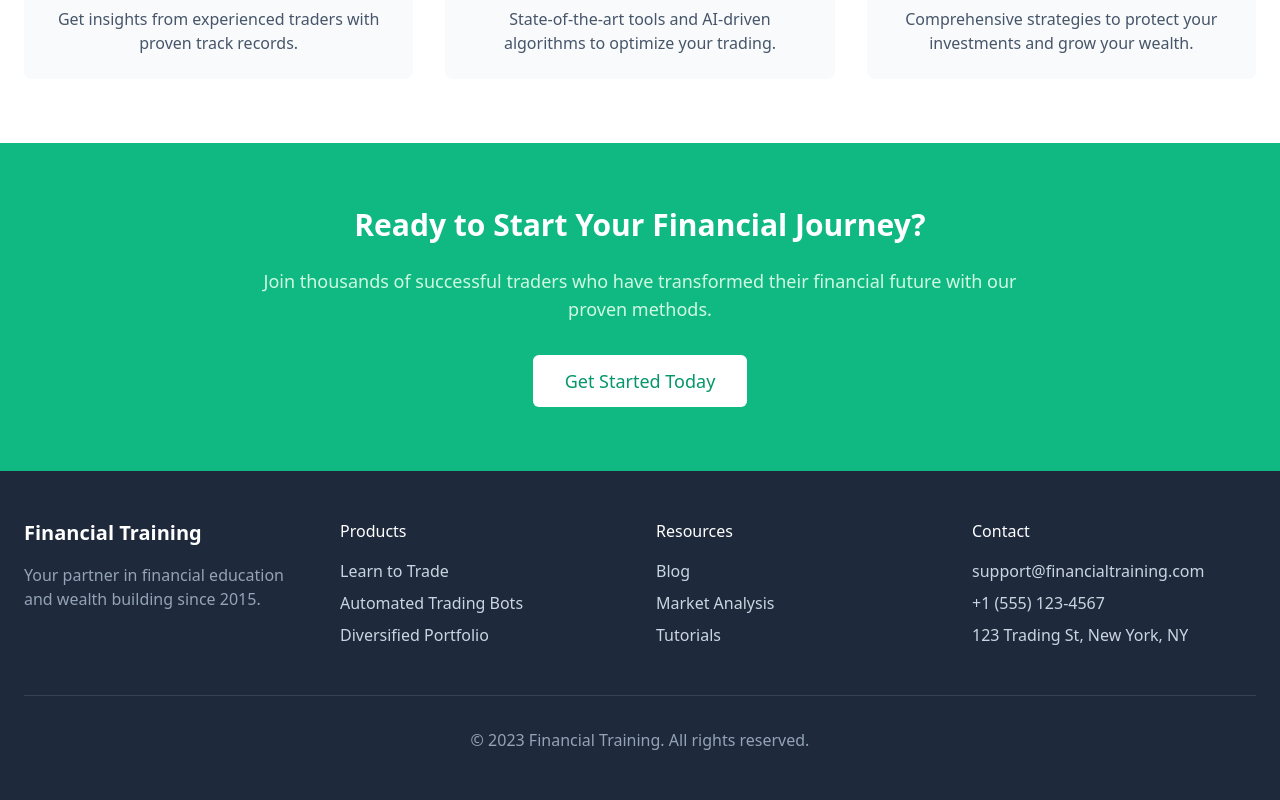
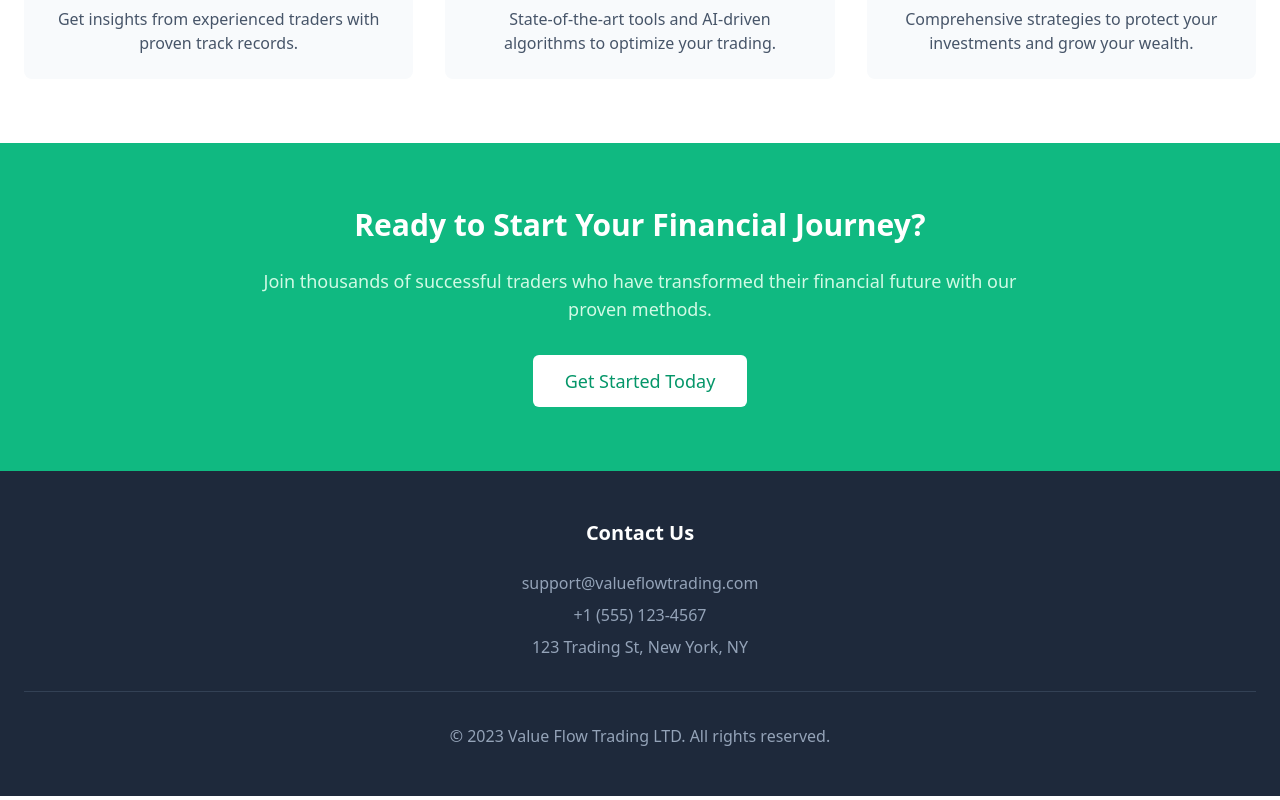
Before and after one commit to mhgideon/portfolio-magic-tools, a React (Vite) app: page / in a window 1280 px wide. Shown: the part 986-1786 px from the top of the page. Built offline with nearby package versions, Linux system fonts and the light colour scheme; the HTML template or start-up script is replaced by a standard one.

Commit message:
Update footer
Removed footer links; added contact details and copyright info for Value Flow Trading LTD.

```diff
--- a/src/pages/Index.tsx
+++ b/src/pages/Index.tsx
@@ -153,46 +153,19 @@ const Index = () => {
         </div>
       </div>
 
-      {/* Footer */}
+      {/* Footer - Updated to remove links and only show contact and copyright */}
       <footer className="bg-slate-800 text-slate-300 py-12 px-4 sm:px-6">
-        <div className="max-w-7xl mx-auto grid grid-cols-1 md:grid-cols-4 gap-8">
-          <div>
-            <h3 className="text-xl font-bold text-white mb-4">Financial Training</h3>
-            <p className="text-slate-400">
-              Your partner in financial education and wealth building since 2015.
-            </p>
+        <div className="max-w-7xl mx-auto text-center">
+          <div className="mb-8">
+            <h3 className="text-xl font-bold text-white mb-6">Contact Us</h3>
+            <p className="text-slate-400 mb-2">support@valueflowtrading.com</p>
+            <p className="text-slate-400 mb-2">+1 (555) 123-4567</p>
+            <p className="text-slate-400">123 Trading St, New York, NY</p>
           </div>
 
-          <div>
-            <h4 className="text-white font-medium mb-4">Products</h4>
-            <ul className="space-y-2">
-              <li><a href="#" className="hover:text-emerald-400 transition-colors">Learn to Trade</a></li>
-              <li><a href="#" className="hover:text-emerald-400 transition-colors">Automated Trading Bots</a></li>
-              <li><a href="#" className="hover:text-emerald-400 transition-colors">Diversified Portfolio</a></li>
-            </ul>
+          <div className="pt-8 border-t border-slate-700 text-slate-400">
+            <p>© 2023 Value Flow Trading LTD. All rights reserved.</p>
           </div>
-
-          <div>
-            <h4 className="text-white font-medium mb-4">Resources</h4>
-            <ul className="space-y-2">
-              <li><a href="#" className="hover:text-emerald-400 transition-colors">Blog</a></li>
-              <li><a href="#" className="hover:text-emerald-400 transition-colors">Market Analysis</a></li>
-              <li><a href="#" className="hover:text-emerald-400 transition-colors">Tutorials</a></li>
-            </ul>
-          </div>
-
-          <div>
-            <h4 className="text-white font-medium mb-4">Contact</h4>
-            <ul className="space-y-2">
-              <li>support@financialtraining.com</li>
-              <li>+1 (555) 123-4567</li>
-              <li>123 Trading St, New York, NY</li>
-            </ul>
-          </div>
-        </div>
-
-        <div className="max-w-7xl mx-auto mt-12 pt-8 border-t border-slate-700 text-center text-slate-400">
-          <p>© 2023 Financial Training. All rights reserved.</p>
         </div>
       </footer>
     </div>
```
